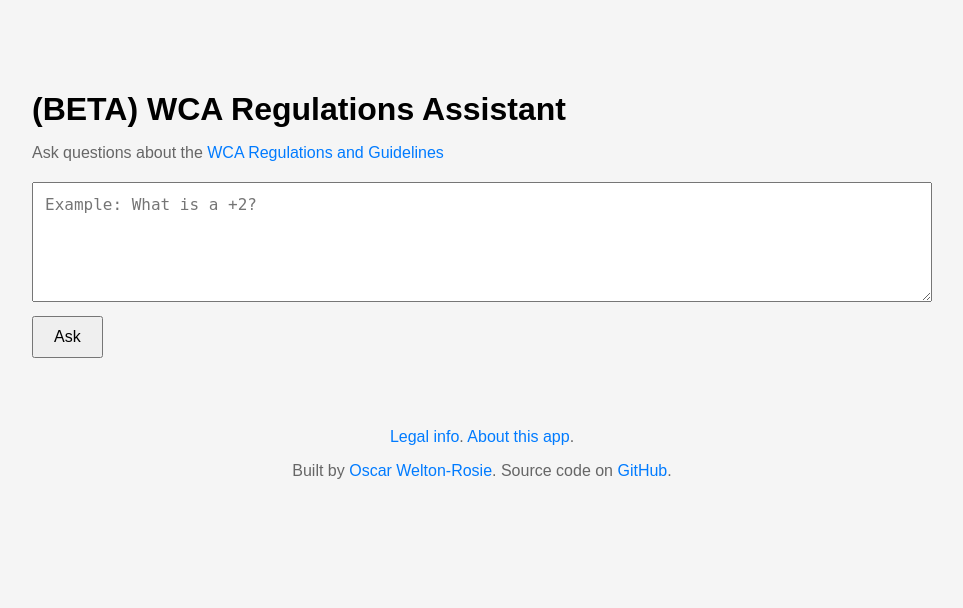
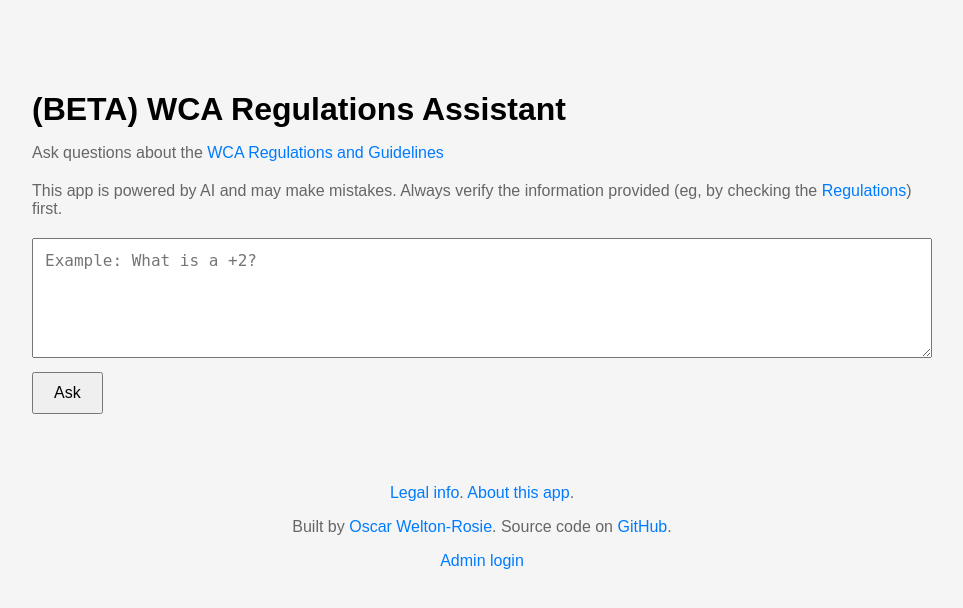
Before and after one commit to OWelton-Rosie/regs-helper, a FastAPI app: page / in a window 1280 px wide. Shown: the top 608 px of the page, without its empty margins (158-1121 px from the left). Run offline with FastAPI, Linux system fonts and the light colour scheme; parts of the project's set-up code (start-up, migrations or seed data) failed here and were passed over.

Commit message:
gooner bait

```diff
--- a/templates/index.html
+++ b/templates/index.html
@@ -15,6 +15,7 @@
     <h1>(BETA) WCA Regulations Assistant</h1>
 
     <p class="subtitle">Ask questions about the <a href="https://www.worldcubeassociation.org/regulations/" target="_blank" rel="noopener noreferrer">WCA Regulations and Guidelines</a></p>
+    <p class="subtitle">This app is powered by AI and may make mistakes. Always verify the information provided (eg, by checking the <a href="https://www.worldcubeassociation.org/regulations/" target="_blank" rel="noopener noreferrer"> Regulations</a>) first.</p>
 
     <textarea id="question" placeholder="Example: What is a +2?"></textarea>
 
@@ -23,6 +24,8 @@
     </button>
 
     <div id="answer"></div>
+
+
     <div id="sources"></div>
 
 </div>
@@ -31,6 +34,9 @@
     <p><a href="legal.html">Legal info</a>. <a href="about.html">About this app</a>.</p>
 
     </p>Built by <a href="https://oweltonrosie.com" target="_blank" rel="noopener noreferrer">Oscar Welton-Rosie</a>. Source code on <a href="https://github.com/OWelton-Rosie/regs-helper" target="_blank" rel="noopener noreferrer">GitHub</a>.</p>
+
+    <p><a href="admin">Admin login</a></p>
+
 </footer>
 
 <script src="/static/app.js"></script>
```
